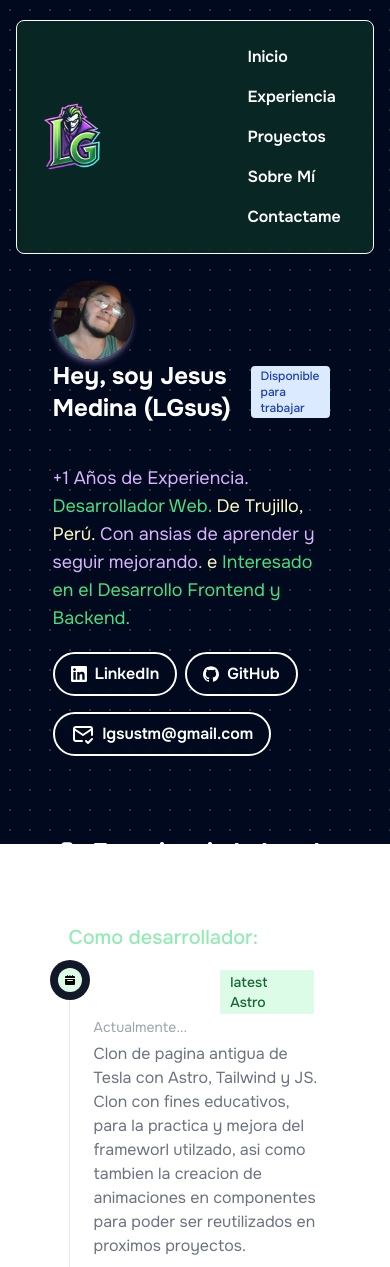
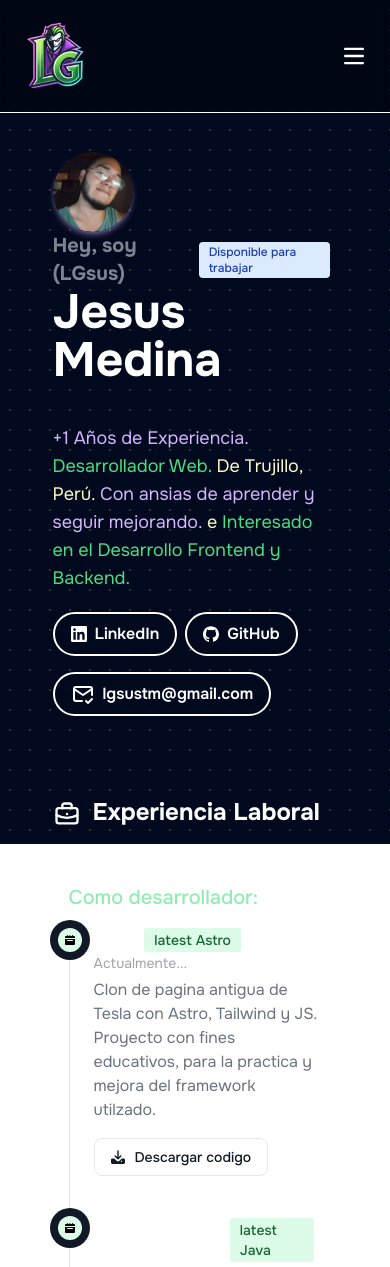
Before and after one commit to LGsus113/Portfolio-DEV-LGsus, an Astro site: page / in a window 390 px wide. Shown: the top 1267 px of the page. Built offline with nearby package versions, Linux system fonts and the light colour scheme; Astro itself is replaced by a stand-in of ours.

Commit message:
cambios del nav e implementacion de mejoras en responsive

```diff
--- /dev/null
+++ b/src/components/Header/Components/Hamburguer-Menu.astro
@@ -0,0 +1,51 @@
+---
+import MenuHamburguer from "@/icons/menuHamburguer.astro";
+import ListNav from "@/components/utils/List-Nav.astro";
+
+interface ListProps {
+  label: string;
+  href: string;
+  image: any;
+  target?: string;
+}
+
+const { items } = Astro.props as {
+  items: ListProps[];
+};
+---
+
+<ul class="relative flex items-center text-base">
+  <li class="relative">
+    <button
+      id="menu-button"
+      type="button"
+      class="inline-flex items-center justify-center p-2 w-10 h-10 text-sm text-white rounded-lg"
+      aria-controls="navbar-hamburger"
+      aria-expanded="false"
+    >
+      <span class="sr-only">Open main menu</span>
+      <MenuHamburguer class="size-5" />
+    </button>
+    <div
+      id="navbar-hamburger"
+      class="hidden absolute -left-[60px] top-[76px] w-[250px] bg-black/[0.3] text-white shadow-lg border border-white rounded-bl-md backdrop-blur-md"
+    >
+      <ListNav items={items} variant="default" />
+    </div>
+  </li>
+</ul>
+
+<script>
+  document.addEventListener("DOMContentLoaded", () => {
+    const button = document.getElementById("menu-button");
+    const menu = document.getElementById("navbar-hamburger");
+
+    if (!button || !menu) return;
+
+    button.addEventListener("click", () => {
+      const isExpanded = button.getAttribute("aria-expanded") === "true";
+      button.setAttribute("aria-expanded", isExpanded ? "false" : "true");
+      menu.classList.toggle("hidden");
+    });
+  });
+</script>
--- a/src/components/Header/Nav-Header.astro
+++ b/src/components/Header/Nav-Header.astro
@@ -1,7 +1,9 @@
 ---
 import LGsusLogo from "@/components/Header/Components/Logo.astro";
+
 import ListNav from "@/components/utils/List-Nav.astro";
 import Hovered from "@/components/utils/Hovered.astro";
+import HamburguerMenu from "@/components/Header/Components/Hamburguer-Menu.astro";
 
 const data = [
   {
@@ -29,11 +31,18 @@ const data = [
 
 <header
   id="LGsus-Portfolio"
-  class="w-11/12 h-auto 2xl:w-[1420px] border border-white bg-green-900/[0.4] flex flex-row justify-between items-center fixed top-5 backdrop-blur-sm z-50 rounded-lg p-4 xl:rounded-2xl transition-all duration-300 ease-in-out"
+  class="w-full h-auto fixed flex items-center justify-center py-4 bg-black/[.3] backdrop-blur-sm z-50 border-b border-white"
 >
-  <LGsusLogo />
-  <nav class="mt-0 md:ml-10">
-    <ListNav items={data} variant="default" />
-  </nav>
-  <Hovered items="#LGsus-Portfolio nav li" container="#LGsus-Portfolio" />
+  <div
+    class="w-11/12 h-auto 2xl:w-[1420px] flex flex-row justify-between items-center rounded-lg xl:rounded-2xl transition-all duration-300 ease-in-out"
+  >
+    <LGsusLogo />
+    <nav class="hidden lg:block mt-0 md:ml-10">
+      <ListNav items={data} variant="default" />
+    </nav>
+    <nav class="mt-0 md:ml-10 block lg:hidden">
+      <HamburguerMenu items={data}/>
+    </nav>
+    <Hovered items="#LGsus-Portfolio nav li" container="#LGsus-Portfolio" />
+  </div>
 </header>
--- a/src/components/Main/Components/About-Me.astro
+++ b/src/components/Main/Components/About-Me.astro
@@ -9,17 +9,17 @@ import Joker from "@public/Joker.webp";
 const data = [
   {
     description:
-      "Soy Jesus Medina, ese es mi nombre; mi apodo 'Yisus', todo comenzó cuando mis amigos empezaron a decirme yisus, esa manera de decirme se hizo popular y llego a todo mi entorno, todos empezaron a decirme de esa manera. Fue así como empecé a buscarme un nick para mis plataformas y redes, ahí me acordé que la 'G' en ingles se pronuncia 'Yi' y yo le agregué la 'L', en su pronunciación inglesa, así nació mi apodo y mi marca 'LGsus'.",
+      "Mi nombre real es 'Jesus Medina', pero me dicen 'Yisus', todo comenzó cuando mis amigos empezaron a decirme asi, se hizo muy popular ese apodo. Mi marca nacio porque recordé que la 'G' en ingles se pronuncia 'Yi' y yo le agregué la 'L', que se pronuncia 'el'; de esa manera nació mi marca 'LGsus'.",
     className: "text-green-300/[.7]",
   },
   {
     description:
-      "Mi primera vez programando fue cuando empecé mi carrera tecnica, recuerdo que fue con 'Java'; haciamos una clase de creación de calculadoras y aplicabamos la logica para que funcione correctamente, pero simpre tuve la intención de saber que mas podia hacer, mi intención de lograr mas y no solo quedarme con lo que veía, aunque fue con 'Java' y para 'desktop', eso despertó en mi las ganas de aprender mas y mi pasión por la programación.",
+      "A día de hoy uso ese logo en todos lados, incluso en mi mara como programador. '¿Como llegué a programar?' Buena pregunta, todo comenzó cuando empecé mis estudios.",
     className: "text-purple-300/[.7]",
   },
   {
     description:
-      "Ese fue el camino que recorrí para llegar a programar, aprendí muchas cosas y estoy agradecido, cuando descubrí la programación web y el diseño para esto, fue lo mejor para mi, asi me metí con muchas ganas a aprenderlo, empecé con 'React', y fui avanzando con mi aprendizaje, aprendiendo maneras mas modernas de programar en 'HTML' y 'CSS', mas 'frameworks', incluso, a programar backend con 'Spring Boot', fue lo mejor, hasta día de hoy la mejor experiencia que viví en mi vida.",
+      "Es ahí donde tuve mi primera vez programando, 'me gustó mucho desde el principio'; recuerdo que comencé con 'Java', haciendo una calculadora. Ya actualmente manejo mas tecnologias, y 'me gustan mucho los frameworks de desarrollo frontend', aunque si tengo mucho interés en 'backend'.",
     className: "text-purple-300/[.7]",
   },
 ];
--- a/src/components/Main/Components/Experience.astro
+++ b/src/components/Main/Components/Experience.astro
@@ -11,34 +11,34 @@ const EXPERIENCES = [
     color: "green",
     items: [
       {
-        title: "Clon Tesla Page",
+        title: "Tesla",
         date: "Actualmente...",
         description:
-          "Clon de pagina antigua de Tesla con Astro, Tailwind y JS. Clon con fines educativos, para la practica y mejora del frameworl utilzado, asi como tambien la creacion de animaciones en componentes para poder ser reutilizados en proximos proyectos.",
+          "Clon de pagina antigua de Tesla con Astro, Tailwind y JS. Proyecto con fines educativos, para la practica y mejora del framework utilzado.",
         download: "https://github.com/LGsus113/Tesla-Page-Astro.git",
         badge: "latest Astro",
       },
       {
-        title: "DAWI: Proyecto Spring Boot",
+        title: "DAWI: Spring Boot",
         date: "Diciembre 22, 2024",
         description:
-          "Proyecto de presentacion final para curso en cibertec, 5to ciclo. Sistema de Ventas en spring boot con templates de prueba, el proyecto iicluye el uso de spring security solo para las templates, el uso de security con JWT (Jason Web Tokens) vendrá en una futura mejora. Proyecto Java",
+          "Proyecto de presentacion final para curso, 5to ciclo. Sistema de Ventas en spring boot con templates de prueba.",
         download: "https://github.com/LGsus113/ProyectoDawi.git",
         badge: "latest Java",
       },
       {
-        title: "D-CoDX: Proyecto Cibertec",
+        title: "D-CoDX",
         date: "Diciembre 1, 2024",
         description:
-          "Proyecto de presentacion final para curso en cibertec, 5to ciclo. Pagina creada como proyecto integrador para diseñadores y programadores en dos versiones, esta es la versión con ReactJS. Proyecto Maqueta, solo diseño frontend sin funcionalidad para demostrar el manejor del framework utilizado.",
+          "Proyecto de presentacion final para curso, 5to ciclo. Continuación de pagina D-CoDX, en esta versión se usa ReactJS.",
         download: "https://github.com/LGsus113/D-CoDX-.-React-Vite.git",
         badge: "latest React",
       },
       {
-        title: "D-CoDX: Proyecto Cibertec",
+        title: "D-CoDX",
         date: "Noviembre 28, 2024",
         description:
-          "Proyecto de presentacion final para curso en cibertec, 4to ciclo. Pagina creada como proyecto integrador para diseñadores y programadores en dos versiones, esta es la Versión con HTML, CSS y JS, como muestra del dominio de la programación moderna en la programacion con tecnologias nativas.",
+          "Proyecto de presentacion final para curso, 4to ciclo. Pagina creada como proyecto integrador para diseñadores y programadores.",
         download: "https://github.com/LGsus113/D-CoDX.git",
         badge: "latest HTML",
       },
@@ -46,7 +46,7 @@ const EXPERIENCES = [
         title: "SMV: Proyecto Cibertec",
         date: "Julio 13, 2024",
         description:
-          "Proyecto de 4to cibertec. Incluye Backend con Java Srping Boot y Frontend con React. Proyecto de Inventario y baja de productos de almacen para la SMV, servicio de demostracion de mejora en el control del inventario.",
+          "Proyecto de 4to cibertec. Incluye Backend con Java Srping Boot y Frontend con React. Proyecto de Inventario y baja de productos de almacen para la SMV.",
         download: "https://github.com/LGsus113/SMV.git",
         badge: "latest Front/Back",
       },
@@ -60,7 +60,7 @@ const EXPERIENCES = [
         title: "Restaurante Don Maco",
         date: "Junio, 2023 - Julio, 2024",
         description:
-          "Servicio de atencion como mozo en resturant campestre Don Maco - Simbal, Trujillo. Satisfacción del cliente en un 90% de atencion y servicio al cliente. Ayuda y guia a travez del proceso de venta asi como tambien en el proceso de reclamo alguno.",
+          "Servicio de atencion como mozo en resturant campestre Don Maco - Simbal, Trujillo.",
         download: "",
         badge: "Mozo",
       },
@@ -68,7 +68,7 @@ const EXPERIENCES = [
         title: "BiciStart SAC",
         date: "Noviembre, 2019 - Febrero, 2021",
         description:
-          "Vendedor en tienda de bicicletas y articulos de entretenimiento para niños. Nivel de satisfacción del cliente en un 80% en temporadas y campañas navideñas. Satisfacción del cliente en un 90% en todo momento ya sea para su compra o reclamo alguno.",
+          "Vendedor en tienda de bicicletas y articulos de entretenimiento para niños.",
         download: "",
         badge: "Vendedor",
       },
@@ -76,7 +76,7 @@ const EXPERIENCES = [
         title: "PC Lista",
         date: "Marzo, 2019 - Setiembre, 2019",
         description:
-          "Servicio de vendedor de computadoras y articulos tecnologicos. Satisfacción de cliente en un 90% de atencion y servicio al cliente al momento de pedir ayuda y consejos tecnicos en compra, armado y mejora de sus articulos, añadiendo a esto el logro de tranquilidad y confianza del cliente.",
+          "Servicio de vendedor de computadoras y articulos tecnologicos.",
         download: "",
         badge: "Vendedor",
       },
@@ -90,7 +90,7 @@ const EXPERIENCES = [
         title: "BiciStart SAC",
         date: "Febrero, 2021 - Mayo, 2022",
         description:
-          "Cambio de rol en tienda: vendedor a ensamblador de bicicletas. Verificación de calidad y servicio de mantenimiento de todo tipo de bicicletas: Gama Alta - Gama Baja, ayuda y guia tecnica para la venta y ensamble de componentes para bicicletas, presupuesteo de costos y asesoramiento en el armado del mismo.",
+          "Cambio de rol en tienda: vendedor a ensamblador de bicicletas. Verificación de calidad y servicio de mantenimiento de todo tipo de bicicletas: Gama Alta - Gama Baja.",
         download: "",
         badge: "Ensamblador",
       },
@@ -98,7 +98,7 @@ const EXPERIENCES = [
         title: "Bicimotos El Lider",
         date: "Mayo, 2022 - Junio - 2023",
         description:
-          "Servicio de ensamblado de Bicicletas para la venta masiva, bicicletas de uso cotidiano y mantenimientos de las mismas. Responsable del estado de salida de las bicicletas y consultor de mercaderia nueva para la tienda. Ademas de asesoramiento y capacitación para vendedores y guia de compra para los clientes cuando se solicite el servicio en tienda.",
+          "Servicio de ensamblado de Bicicletas para la venta masiva, bicicletas de uso cotidiano y mantenimientos de las mismas. Responsable del estado de salida de las bicicletas y consultor de mercaderia nueva para la tienda.",
         download: "",
         badge: "Tecnico",
       },
--- a/src/components/Main/Components/Presentation.astro
+++ b/src/components/Main/Components/Presentation.astro
@@ -34,7 +34,7 @@ const buttons = [
 
 <SectionScheme
   id="inicio"
-  className="mx-auto pt-60 pb-16 xl:my-0 xl:mb-0 xl:py-40 items-start justify-center"
+  className="mx-auto pt-28 pb-16 xl:my-0 xl:mb-0 xl:py-40 items-start justify-center"
 >
   <ImageDev image={LGsus.src} />
   <Information>
--- a/src/components/Main/Components/Presentation/Information.astro
+++ b/src/components/Main/Components/Presentation/Information.astro
@@ -1,5 +1,6 @@
-<h1 class="text-white text-2xl lg:text-5xl font-bold flex flex-row gap-4 pb-10">
-  Hey, soy Jesus Medina (LGsus) <a
+<h1 class="text-gray-400/[0.8] text-xl lg:text-4xl font-bold flex flex-row gap-2 xl:gap-4">
+  Hey, soy (LGsus)
+  <a
     href="https://www.linkedin.com/in/lgsus-tm-16b592338"
     target="_blank"
     rel="noopener"
@@ -8,6 +9,7 @@
     <slot/>
   </a>
 </h1>
+<h1 class="text-white text-5xl lg:text-7xl font-bold flex flex-row gap-4 pb-10">Jesus Medina</h1>
 <h2 class="text-lg xl:text-2xl text-wrap">
   <span class="text-purple-300">+1 Años de Experiencia. </span>
   <span class="text-green-400">Desarrollador Web. </span>
--- a/src/components/utils/List-Nav.astro
+++ b/src/components/utils/List-Nav.astro
@@ -14,7 +14,7 @@ const { items, variant } = Astro.props as {
 
 <ul
   class={`flex
-  ${variant === "alt" ? "flex-row" : "flex-col xl:flex-row"}
+  ${variant === "alt" ? "flex-row" : "flex-col lg:flex-row"}
   flex-wrap gap-x-2 text-base font-semibold`}
 >
   {
--- /dev/null
+++ b/src/icons/menuHamburguer.astro
@@ -0,0 +1,14 @@
+<svg
+    class={Astro.props.class}
+    aria-hidden="true"
+    xmlns="http://www.w3.org/2000/svg"
+    fill="none"
+    viewBox="0 0 17 14"
+>
+    <path
+        stroke="currentColor"
+        stroke-linecap="round"
+        stroke-linejoin="round"
+        stroke-width="2"
+        d="M1 1h15M1 7h15M1 13h15"></path>
+</svg>
```
